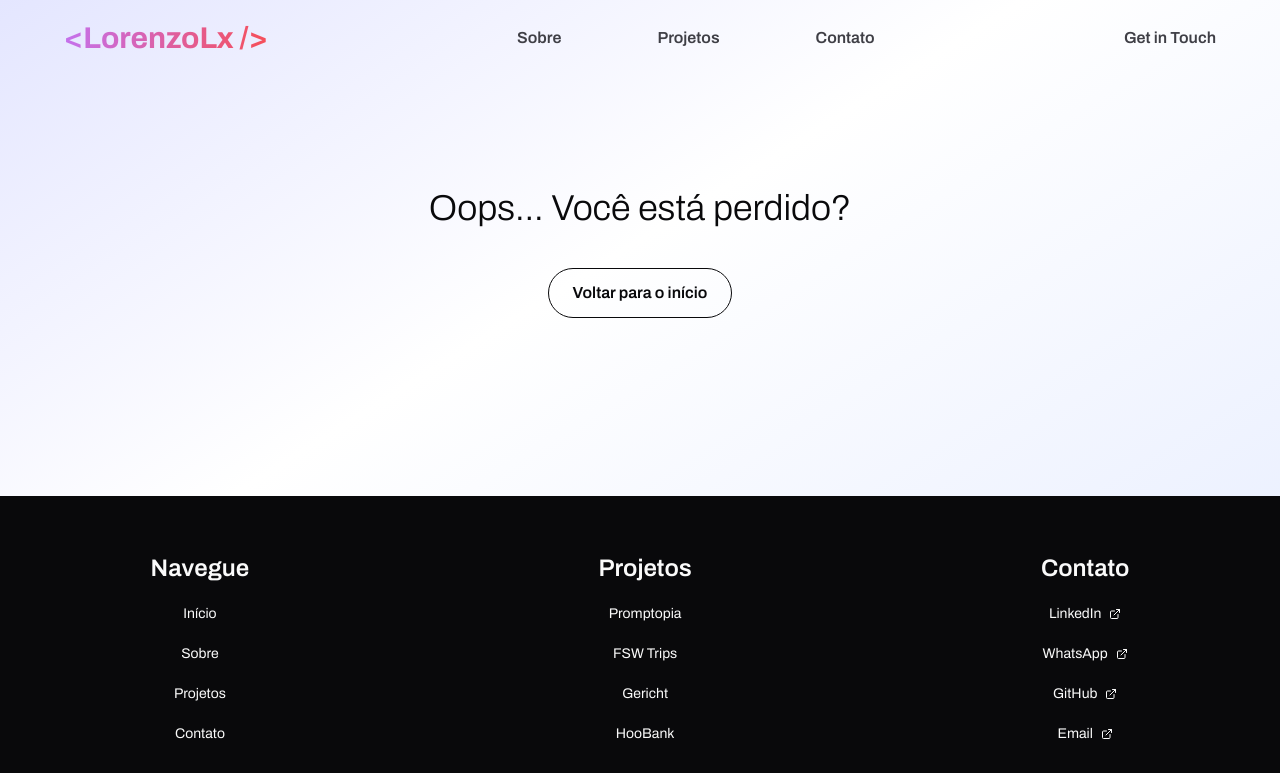
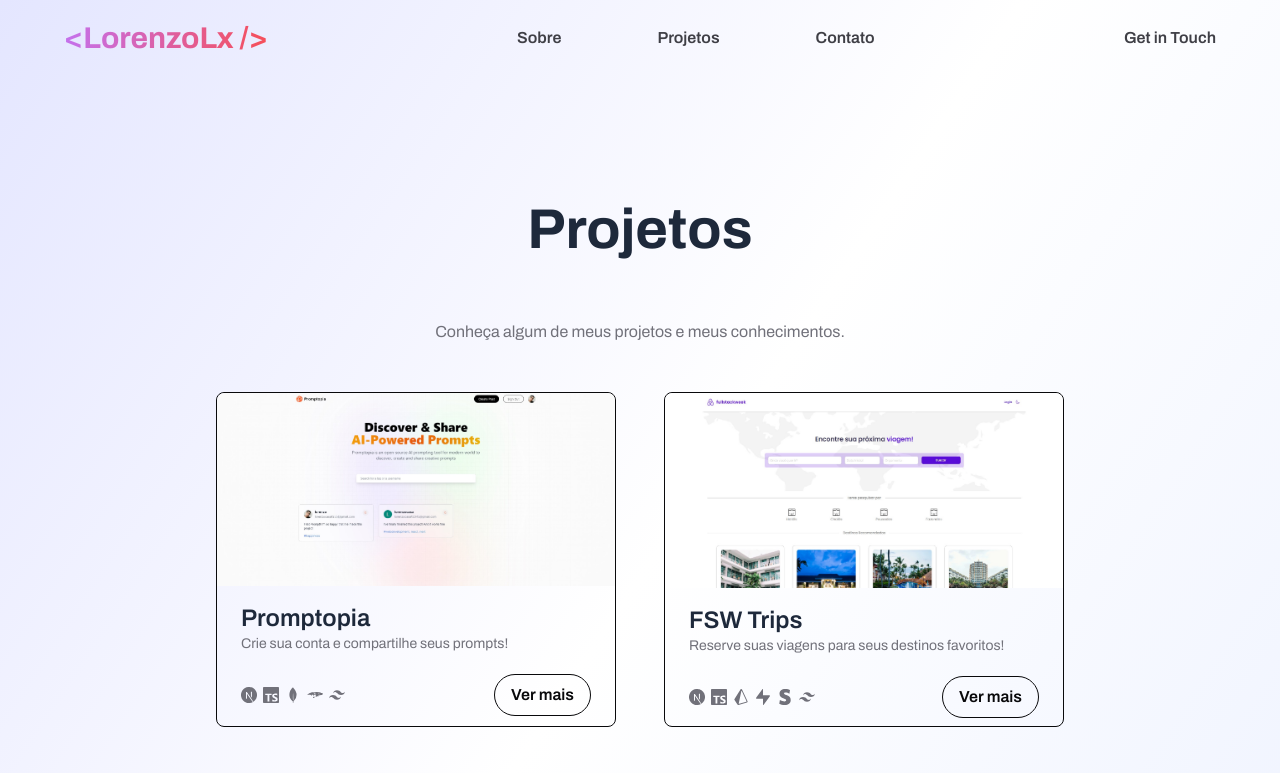
Before and after one commit to LxLorenzo/lorenzo-casa, a Next.js app: page /projects in a window 1280 px wide. Before the commit this address had no page. Shown: the top 773 px of the page. Built offline with nearby package versions, Linux system fonts and the light colour scheme.

Commit message:
feat: add projects route page

```diff
--- /dev/null
+++ b/src/app/projects/page.tsx
@@ -0,0 +1,27 @@
+import React from 'react'
+import Project from '../components/Project'
+import { IProject, getProjects } from '../data'
+
+const Projects = () => {
+  const { projects } = getProjects()
+  return (
+    <section
+      className="container mx-auto px-2 sm:px-4 md:px-8 lg:px-12 xl:px-16 2xl:px-20 py-28 flex flex-col items-center gap-12"
+      id="projects"
+    >
+      <h2 className="text-[2rem] md:text-[2.5rem] lg:text-[3rem] xl:text-[3.5rem] 2xl:text-[4rem] font-bold text-primary">
+        Projetos
+      </h2>
+      <p className="text-zinc-500 text-center">
+        Conheça algum de meus projetos e meus conhecimentos.
+      </p>
+      <div className="flex flex-col gap-6 xl:gap-12 sm:flex-wrap sm:flex-row justify-center">
+        {projects.map((project: IProject) => (
+          <Project key={project.id} project={project} />
+        ))}
+      </div>
+    </section>
+  )
+}
+
+export default Projects
```
